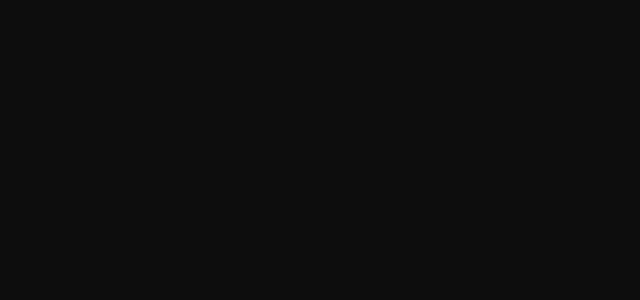
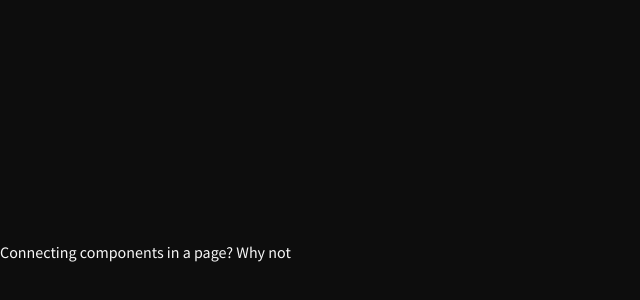
Before and after one commit to alysialfi/portfolio, a Vue app: page / in a window 1280 px wide. Shown: the part 1360-1660 px from the top of the page, without its empty margins (0-640 px from the left). Before the commit the page ends 1600 px from the top, so only its background shows below. Built offline with nearby package versions, Linux system fonts and the light colour scheme.

Commit message:
feat: (components/Component, src/App) create & import component page

```diff
--- a/src/App.vue
+++ b/src/App.vue
@@ -1,11 +1,13 @@
 <script setup>
     import Header from './components/Header.vue'
     import Searching from './components/Searching.vue'
+    import Component from './components/Component.vue'
 </script>
 
 <template>
     <Header/>
     <Searching/>
+    <Component/>
 </template>
 
 <style scoped>
--- /dev/null
+++ b/src/components/Component.vue
@@ -0,0 +1,8 @@
+<script setup>
+</script>
+
+<template>
+    <div class="w-full h-screen">
+        <h3>Connecting components in a page? Why not</h3>
+    </div>
+</template>
```
